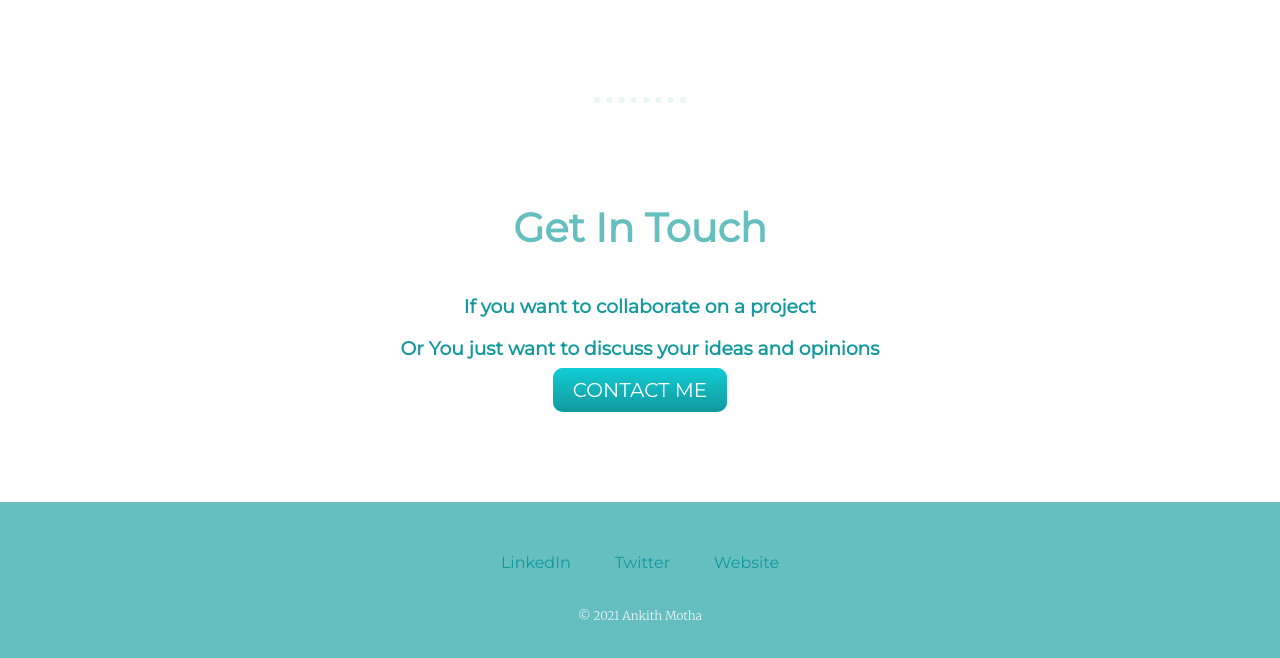
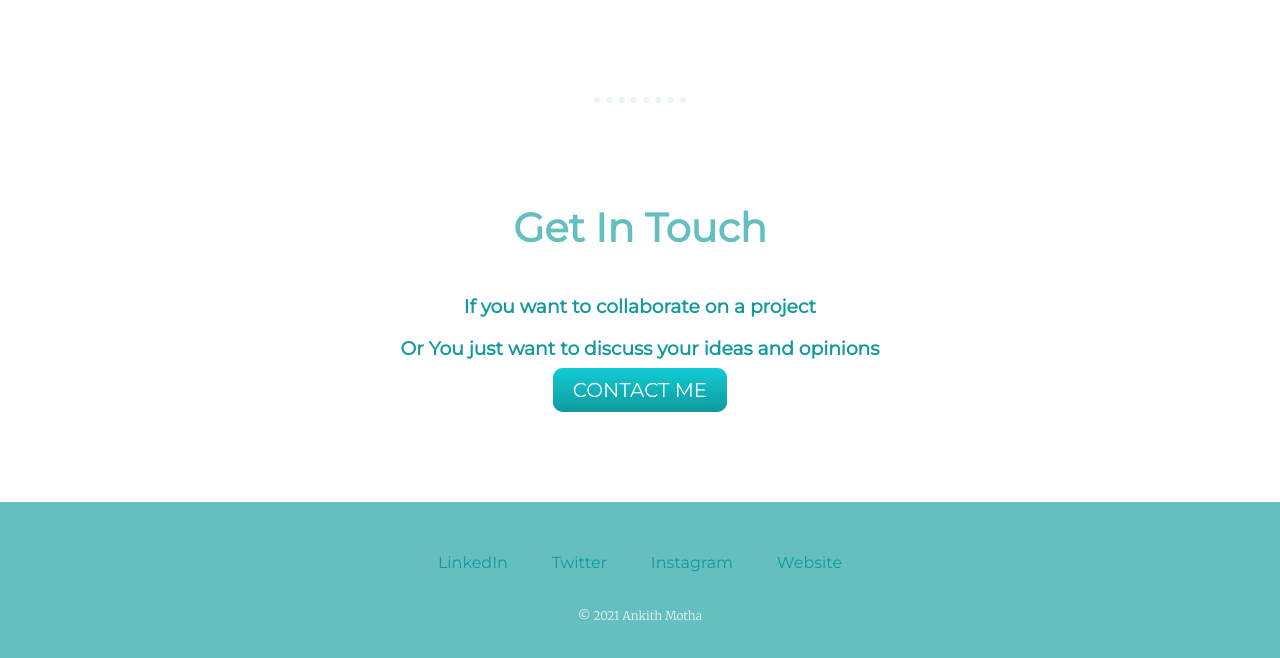
Before and after one commit to Alpha-github/Alpha-github.github.io, a plain HTML site: page index.html in a window 1280 px wide. Shown: the part 2251-2909 px from the top of the page. Drawn offline with Linux system fonts and the light colour scheme.

Commit message:
first commit

```diff
--- a/index.html
+++ b/index.html
@@ -51,13 +51,14 @@
             <h2>Get In Touch</h2>
             <h3>If you want to collaborate on a project </h3>
             <h3>Or You just want to discuss your ideas and opinions</h3>
-            <a class="btn" href="reacheinstein2019@gmail.com">CONTACT ME</a>
+            <a class="btn" href="mailto:reacheinstein2019@gmail.com">CONTACT ME</a>
         </div>
     </div>
     <div id='bottom'>
         <a class="footer-link" href="https://www.linkedin.com/">LinkedIn</a>
         <a class="footer-link" href="https://twitter.com/">Twitter</a>
-        <a class="footer-link" href="https://www.appbrewery.co/">Website</a>
+        <a class="footer-link" href="https://www.instagram.com/ankith_m03/">Instagram</a>
+        <a class="footer-link" href="https://alpha-github.github.io/">Website</a>
         <p class = 'copyright'>© 2021 Ankith Motha</p>
     </div>
 
```
